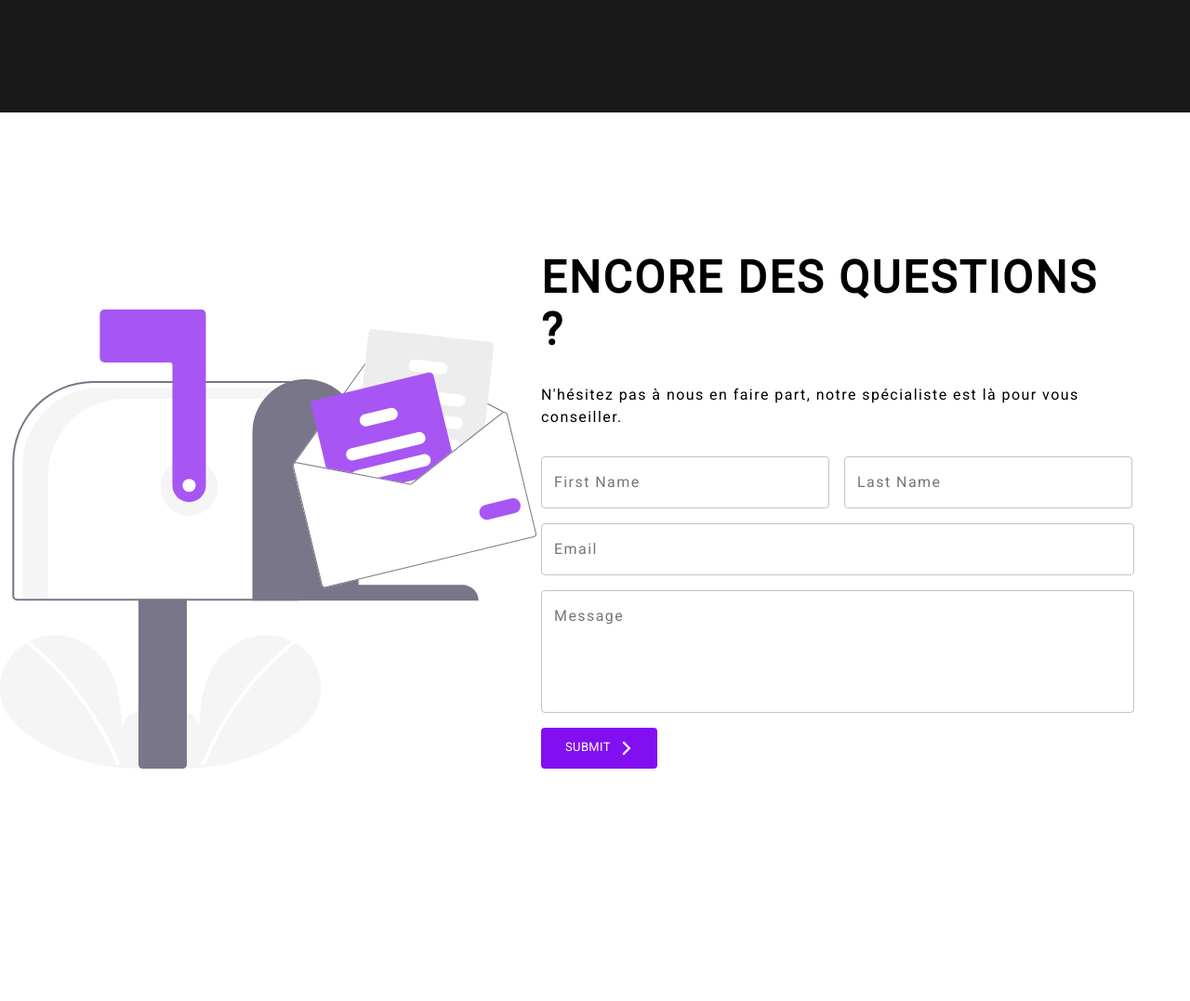
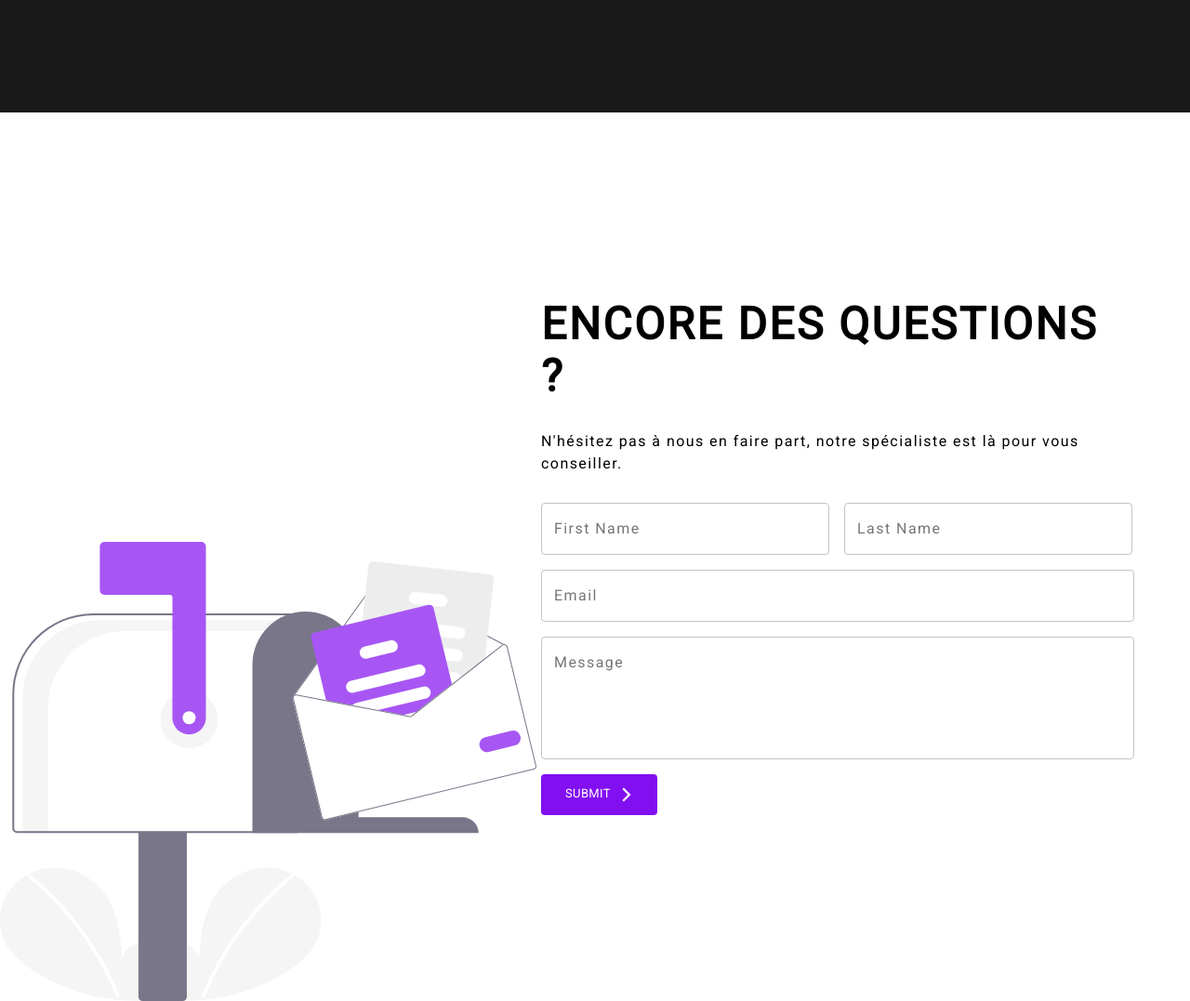
Before and after one commit to elliass/physical-therapy-website, a Gatsby site: page / in a window 1280 px wide. Shown: the part 6380-7457 px from the top of the page at 93% size. Before the commit the page ends 7357 px from the top, so only its background shows below. Built offline with nearby package versions, Linux system fonts and the light colour scheme; Gatsby itself is replaced by a stand-in of ours.

Commit message:
Adjusted paddings for Form component

```diff
--- a/src/components/Form.js
+++ b/src/components/Form.js
@@ -3,19 +3,21 @@ import { makeStyles } from "@material-ui/core"
 import '@fontsource/roboto';
 import ArrowForwardIosIcon from '@material-ui/icons/ArrowForwardIos';
 import TextField from "@material-ui/core/TextField";
-import Button from "@material-ui/core/Button";
 import Typography from "@material-ui/core/Typography";
 import StyledButton from "./StyledButton"
-import { FullscreenExit } from '@material-ui/icons';
 
 const useStyles = makeStyles((theme) => ({
     container: {
-        // height: '100vh',
         position: 'relative',
+        padding: '200px 0',
+
+        '@media (max-width: 599px)': {
+            padding: '100px 0',
+        },
     },
     wrapper: {
         maxWidth: '1160px',
-        margin: '150px auto',
+        margin: '0 auto',
 
         '@media (max-width: 1200px)': {
             maxWidth: '90%'
@@ -95,24 +97,6 @@ const useStyles = makeStyles((theme) => ({
 export default function Form() {
     const classes = useStyles()
 
-    // function encode(data) {
-    //     return Object.keys(data)
-    //         .map(key => encodeURIComponent(key) + "=" + encodeURIComponent(data[key]))
-    //         .join("&")
-    //   }
-
-    // const handleSubmit = (event) => {
-    //   event.preventDefault()
-    //   fetch("/", {
-    //     method: "POST",
-    //     headers: { "Content-Type": "application/x-www-form-urlencoded" },
-    //     body: encode({
-    //       "form-name": event.target.getAttribute("name"),
-    //       ...name
-    //     })
-    //   }).then(() => navigate("/thank-you/")).catch(error => alert(error))
-    // }
-
     return (
         <div className={classes.container}>
             <div className={classes.wrapper}>
```
